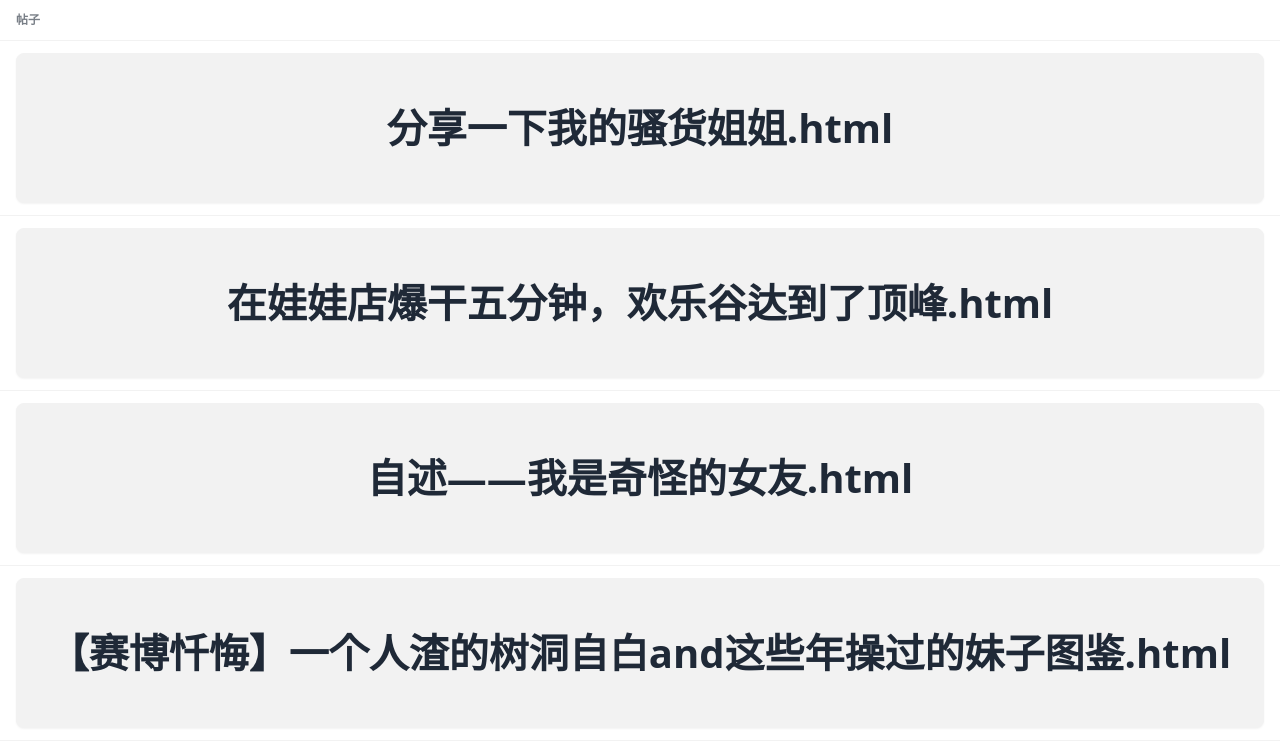
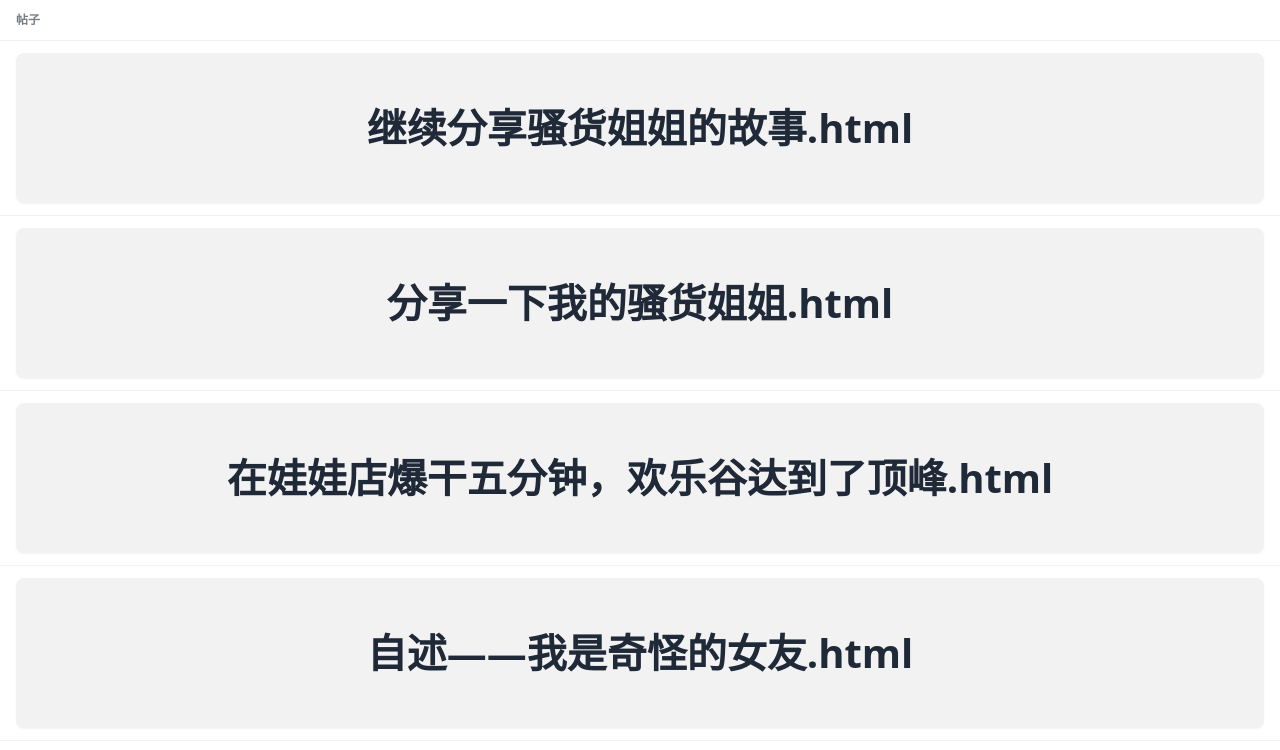
Before and after one commit to fhyxz001/tiangou, a plain HTML site: page index.html in a window 1280 px wide. Shown: the top 750 px of the page. Drawn offline with nearby package versions, Linux system fonts and the light colour scheme.

Commit message:
Update index.html

```diff
--- a/index.html
+++ b/index.html
@@ -52,7 +52,8 @@ const { createApp, ref } = Vue
                     '【赛博忏悔】一个人渣的树洞自白and这些年操过的妹子图鉴.html',
                     '自述——我是奇怪的女友.html',
                     '在娃娃店爆干五分钟，欢乐谷达到了顶峰.html',
-                    '分享一下我的骚货姐姐.html'
+                    '分享一下我的骚货姐姐.html',
+                    '继续分享骚货姐姐的故事.html'
                     ])
             }
         },
```
